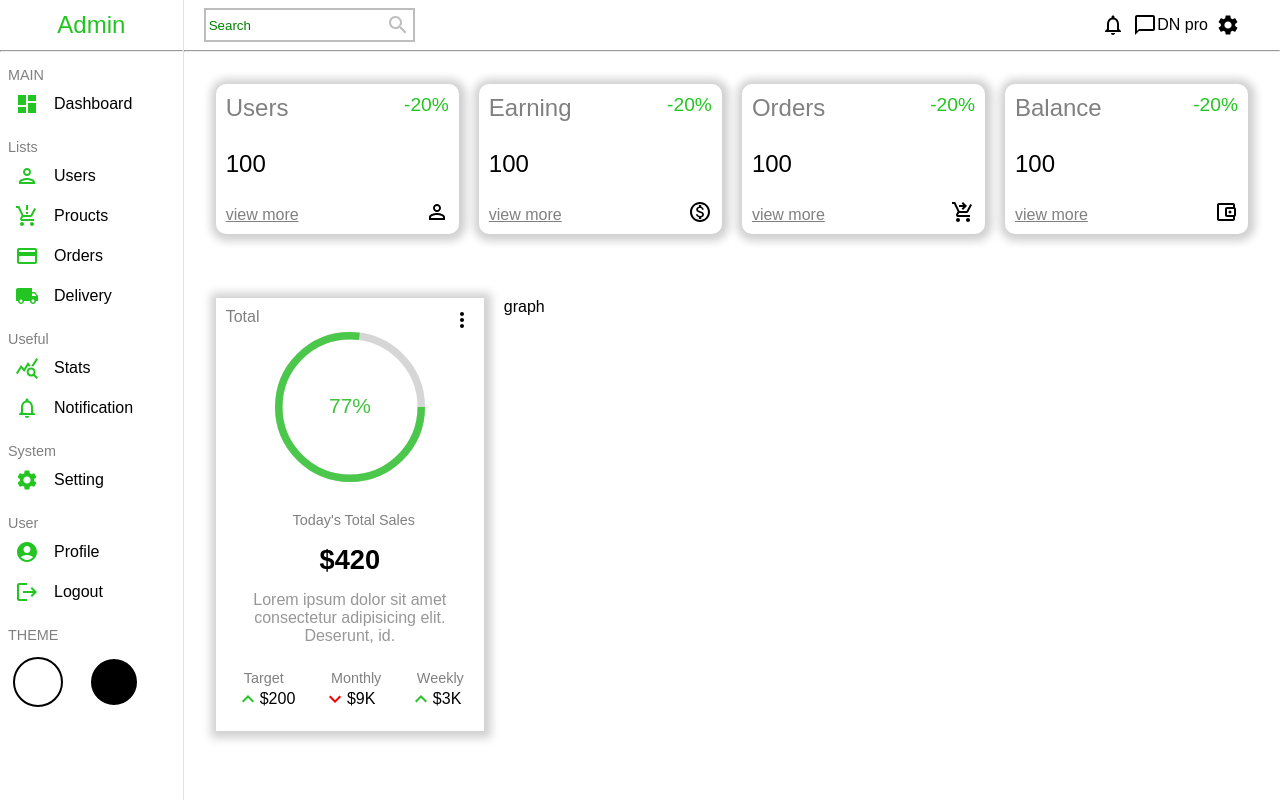
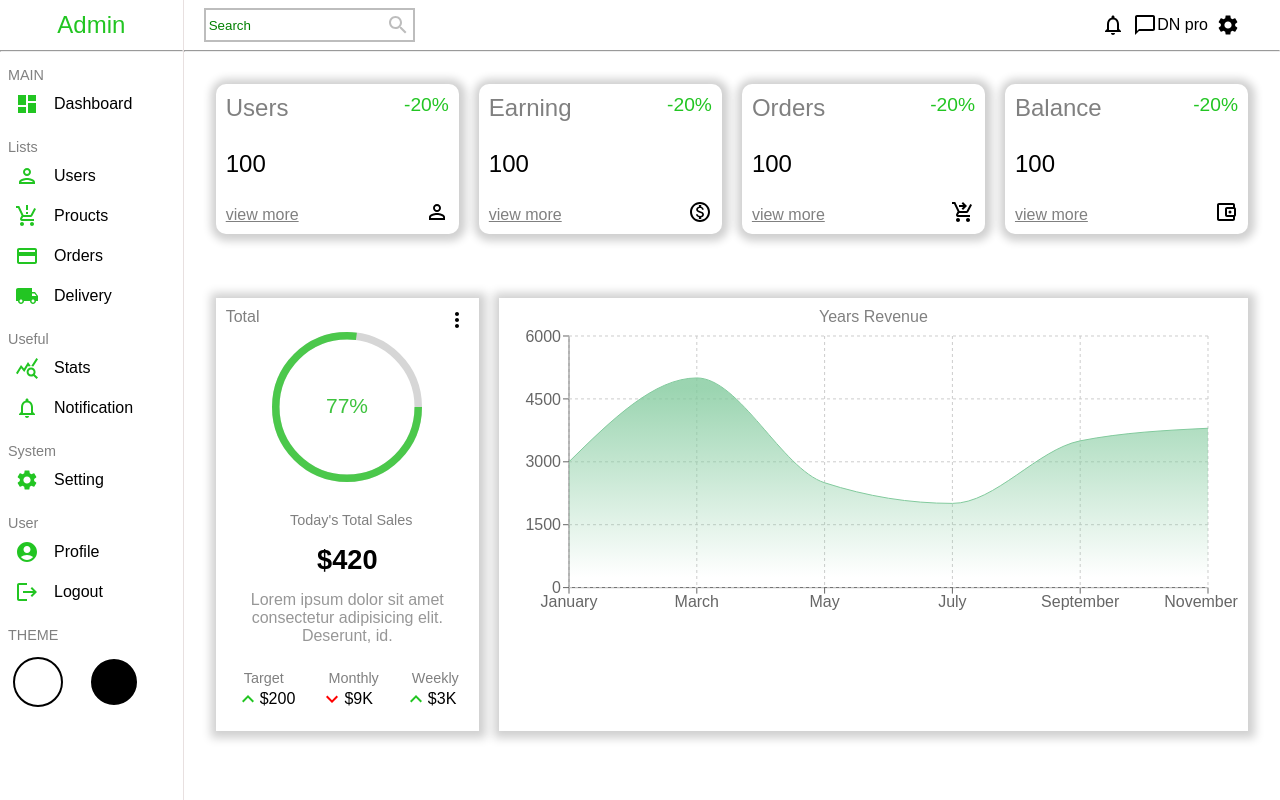
Before and after one commit to Bikalpa-Paudel/React-Dashboard, a React (Create React App) app: page / in a window 1280 px wide. Built offline with nearby package versions, Linux system fonts and the light colour scheme.

Commit message:
addind react chart with Rechart package

```diff
--- a/package.json
+++ b/package.json
@@ -14,6 +14,7 @@
     "react-circular-progressbar": "^2.1.0",
     "react-dom": "^18.2.0",
     "react-scripts": "5.0.1",
+    "recharts": "^2.6.2",
     "web-vitals": "^2.1.4"
   },
   "scripts": {
--- a/src/components/graph/Graph.jsx
+++ b/src/components/graph/Graph.jsx
@@ -1,9 +1,73 @@
-import './graph.css'
+import "./graph.css";
+import {
+  AreaChart,
+  Area,
+  XAxis,
+  YAxis,
+  CartesianGrid,
+  Tooltip,
+  ResponsiveContainer,
+} from "recharts";
 
-export default function Graph(){
-    return(
-        <div className="graph">
-            graph
-        </div>
-    )
+export default function Graph() {
+  const data = [
+    {
+      name: "January",
+      Total: 3000,
+    },
+    {
+      name: "March",
+      Total: 5000,
+    },
+    {
+      name: "May",
+      Total: 2500,
+    },
+    {
+      name: "July",
+      Total: 2008,
+    },
+    {
+      name: "September",
+      Total: 3500,
+    },
+    {
+      name: "November",
+      Total: 3800,
+    },
+
+  ];
+  return (
+    <div className="graph">
+      <div className="graph-title">Years Revenue</div>
+      <ResponsiveContainer width="100%" aspect={2 / .8}>
+        <AreaChart
+          data={data}
+          margin={{ top: 10, right: 30, left: 0, bottom: 0 }}
+        >
+          <defs>
+            <linearGradient id="colorUv" x1="0" y1="0" x2="0" y2="1">
+              <stop offset="5%" stopColor="#8884d8" stopOpacity={0.8} />
+              <stop offset="95%" stopColor="#8884d8" stopOpacity={0} />
+            </linearGradient>
+            <linearGradient id="colorPv" x1="0" y1="0" x2="0" y2="1">
+              <stop offset="5%" stopColor="#82ca9d" stopOpacity={0.8} />
+              <stop offset="95%" stopColor="#82ca9d" stopOpacity={0} />
+            </linearGradient>
+          </defs>
+          <XAxis dataKey="name" />
+          <YAxis />
+          <CartesianGrid strokeDasharray="3 3" />
+          <Tooltip />
+          <Area
+            type="monotone"
+            dataKey="Total"
+            stroke="#82ca9d"
+            fillOpacity={1}
+            fill="url(#colorPv)"
+          />
+        </AreaChart>
+      </ResponsiveContainer>
+    </div>
+  );
 }
--- a/src/components/graph/graph.css
+++ b/src/components/graph/graph.css
@@ -1,3 +1,11 @@
 .graph{
     flex: 3;
+    box-shadow: 1px 1px 9px 6px rgba(0,0,0,0.19);
+    -webkit-box-shadow: 1px 1px 9px 6px rgba(0,0,0,0.19);
+    -moz-box-shadow: 1px 1px 9px 6px rgba(0,0,0,0.19);
+    padding: 10px;
 }
+.graph-title{
+    text-align: center;
+    color: grey;
+}
```
Also changed, not shown: 1 other file (tests, documents, lock files or other folders).
